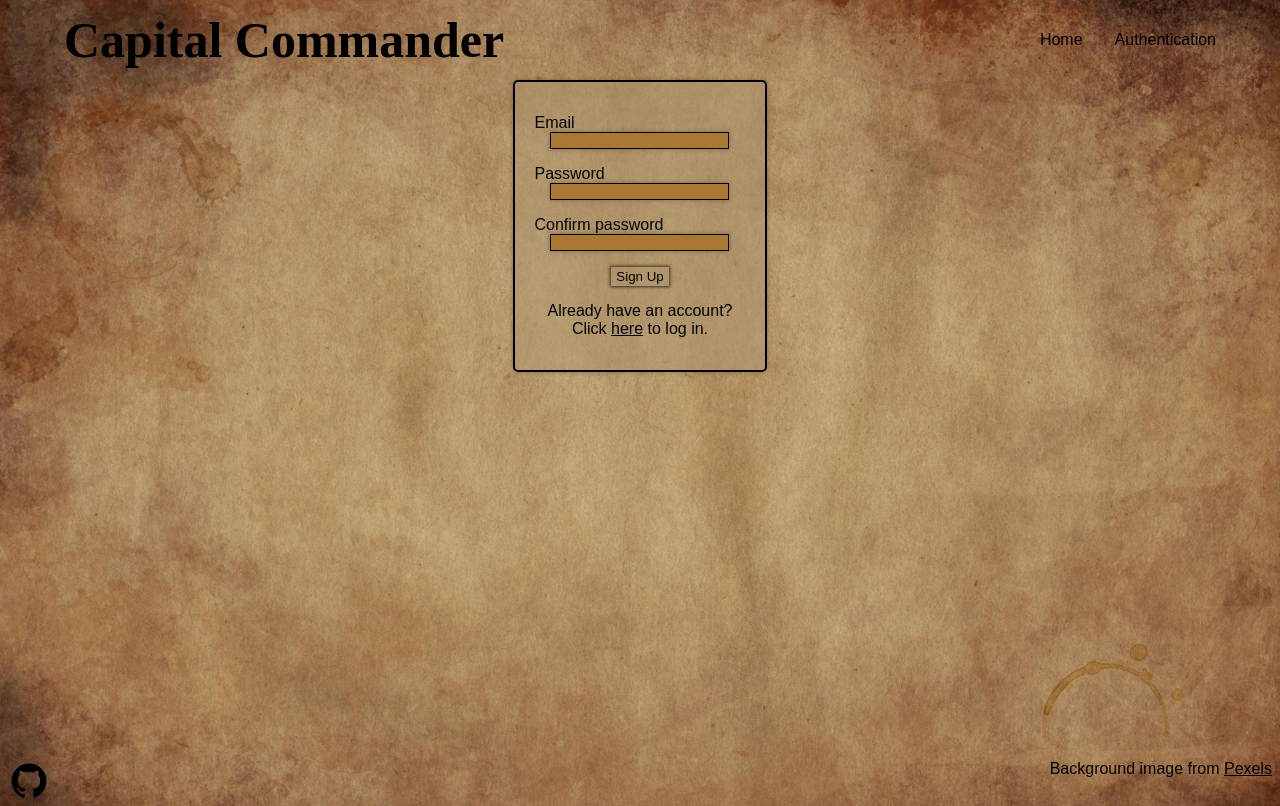
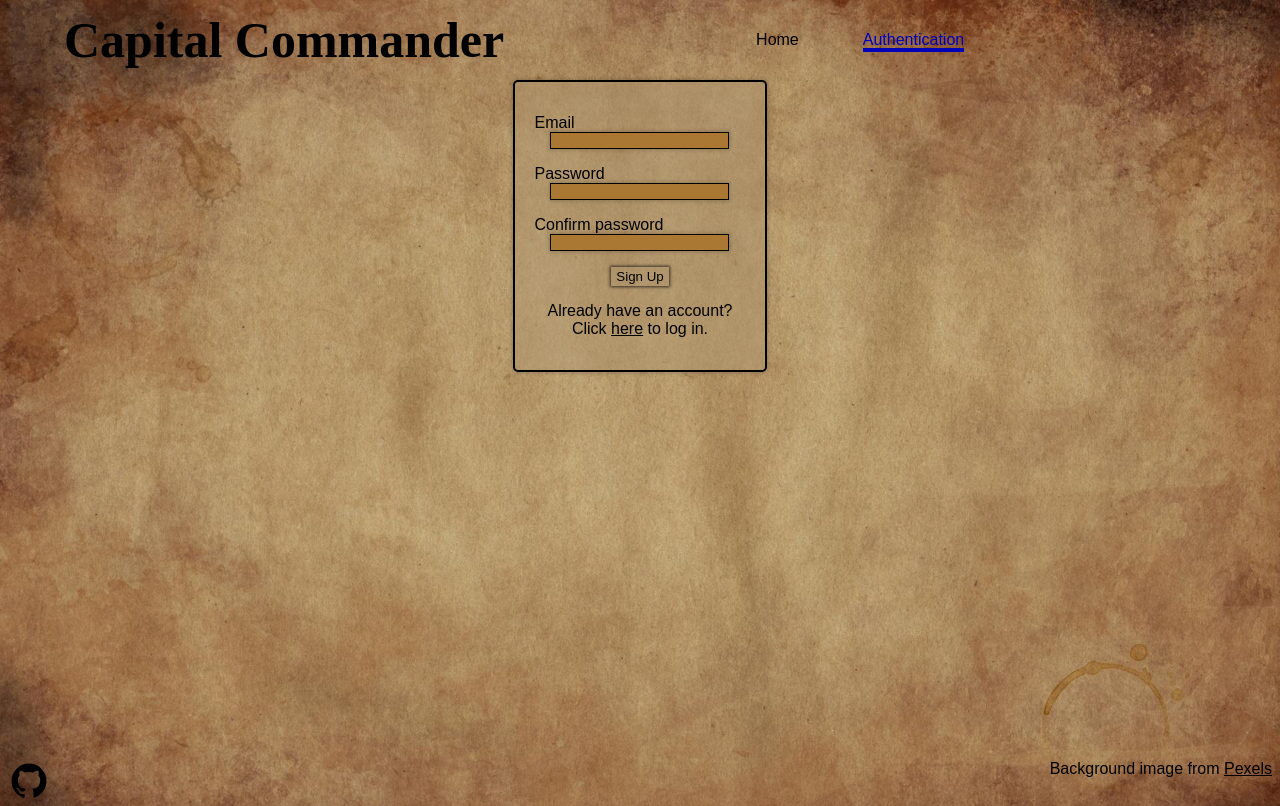
Before and after one commit to Andrij-Kolomijec/Capital-Commander, a React (Vite) app in the folder client/: page /authentication in a window 1280 px wide. Built offline with nearby package versions, Linux system fonts and the light colour scheme; a web font is replaced by a local one.

Commit message:
Added underline effect

```diff
--- a/client/src/components/Header.module.css
+++ b/client/src/components/Header.module.css
@@ -5,6 +5,7 @@
   align-items: center;
   justify-content: space-between;
   padding: 0 5vw;
+  position: relative;
 }
 
 .navigation > h1 {
@@ -14,8 +15,9 @@
   position: relative;
 }
 
-.navigation > h1:hover {
-  cursor: pointer;
+.navigation > h1:hover,
+.account > i:hover {
+  cursor: default;
 }
 
 .navigation > h1::before {
@@ -23,8 +25,7 @@
   position: absolute;
   top: 0;
   left: 0;
-  /* color: antiquewhite; */
-  background: linear-gradient(to left, #0abfbc, antiquewhite);
+  background: linear-gradient(to left, #0abfbc, var(--active));
   background-clip: text;
   -webkit-background-clip: text;
   -webkit-text-fill-color: transparent;
@@ -38,9 +39,70 @@
   width: 110%;
 }
 
-.navigation > section {
+.links {
+  display: flex;
+  flex: 1;
+  align-items: center;
+  justify-content: center;
+  gap: 4rem;
+}
+
+.account {
+  position: absolute;
+  top: 10px;
+  right: 10px;
   display: flex;
   align-items: center;
-  justify-content: flex-end;
-  gap: 2rem;
 }
+
+.account > img {
+  margin-left: 1rem;
+  height: 25px;
+  transition: 200ms;
+}
+
+.account > img:hover {
+  cursor: pointer;
+  filter: invert(12%) sepia(97%) saturate(5923%) hue-rotate(245deg)
+    brightness(66%) contrast(142%);
+  transform: scale(1.1);
+}
+
+/* Slide in effect using ::after pseudo element*/
+.navigation p {
+  display: block;
+  position: relative;
+  padding: 0.2em 0;
+  overflow: hidden;
+  transition: color 300ms;
+}
+
+.navigation p:hover {
+  color: var(--active);
+}
+
+.active {
+  color: var(--active);
+}
+
+.navigation p::after {
+  content: "";
+  position: absolute;
+  bottom: 0;
+  left: 0;
+  width: 100%;
+  height: 4px;
+  background-color: var(--active);
+  opacity: 0;
+  transition: opacity 300ms, transform 300ms;
+  transform: translate3d(-100%, 0, 0);
+  /* transform: scale(0);
+  transform-origin: center; */
+}
+
+.navigation p:hover::after,
+.navigation .active p::after {
+  opacity: 1;
+  transform: translate3d(0, 0, 0);
+  /* transform: scale(1); */
+}
```
